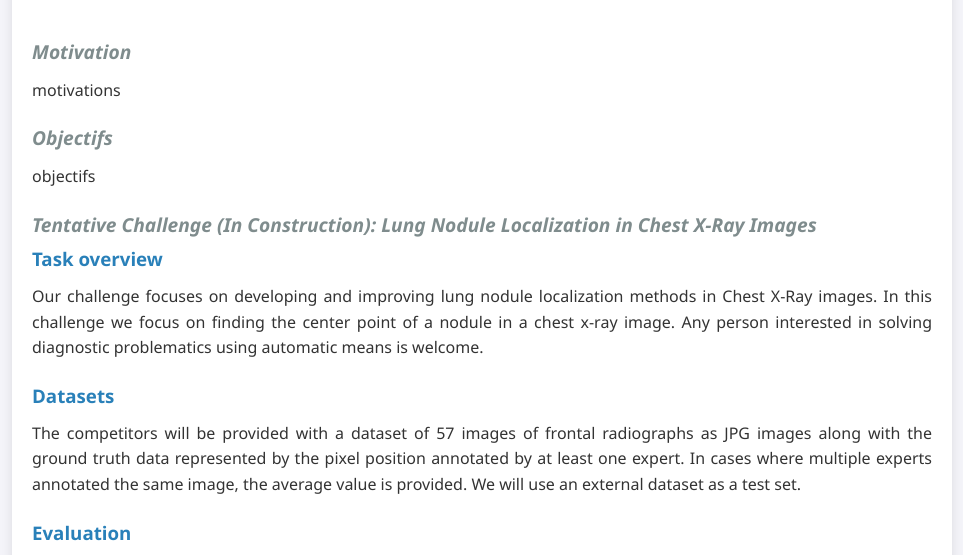
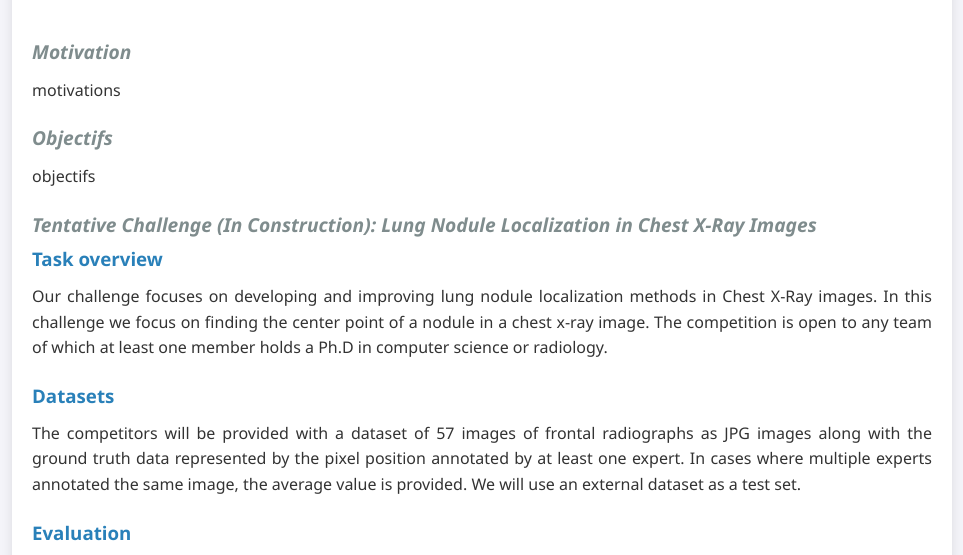
Before and after one commit to Adn-an/test.github.io, a plain HTML site: page index.html in a window 1280 px wide. Shown: the part 241-796 px from the top of the page, without its empty margins (158-1121 px from the left). Drawn offline with Linux system fonts and the light colour scheme.

Commit message:
Update index.html
Adapt team requirements

```diff
--- a/index.html
+++ b/index.html
@@ -34,7 +34,7 @@
 		<p>
 		  Our challenge focuses on developing and improving lung nodule localization methods in Chest X-Ray images.
 		  In this challenge we focus on finding the center point of a nodule in a chest x-ray image.
-		  Any person interested in solving diagnostic problematics using automatic means is welcome.
+			The competition is open to any team of which at least one member holds a Ph.D in computer science or radiology.
 		</p>
 
 		<h3>Datasets</h3>
```
